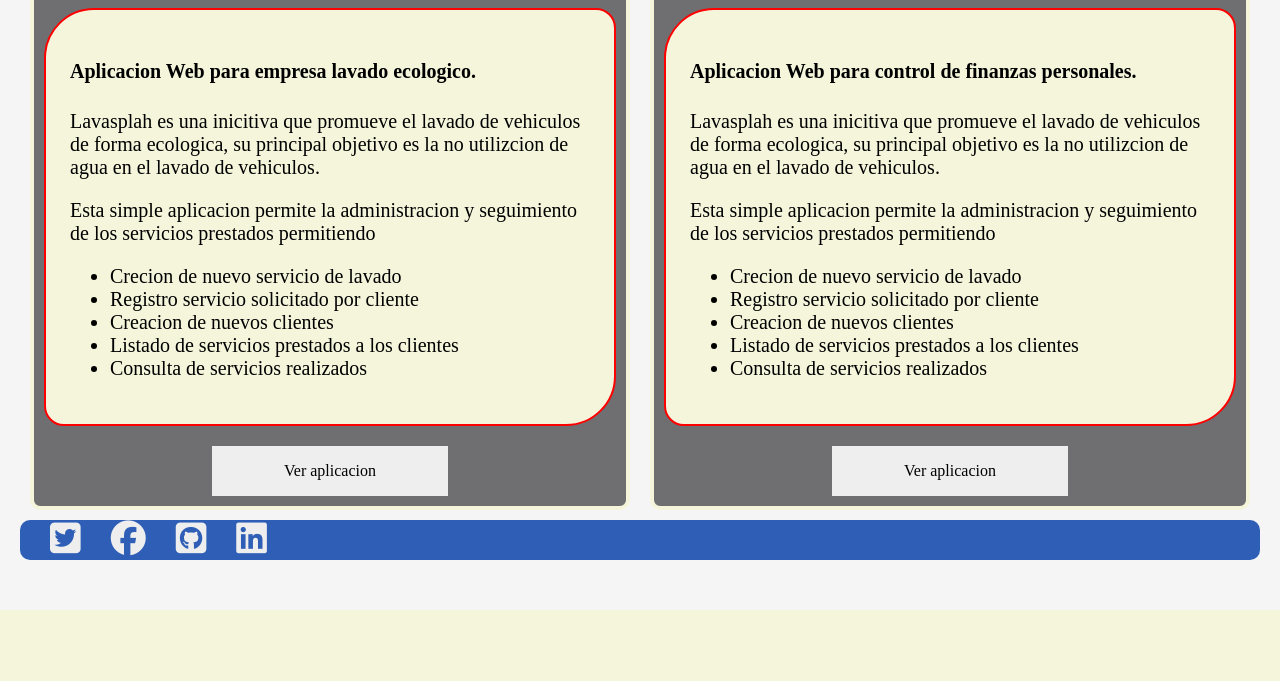
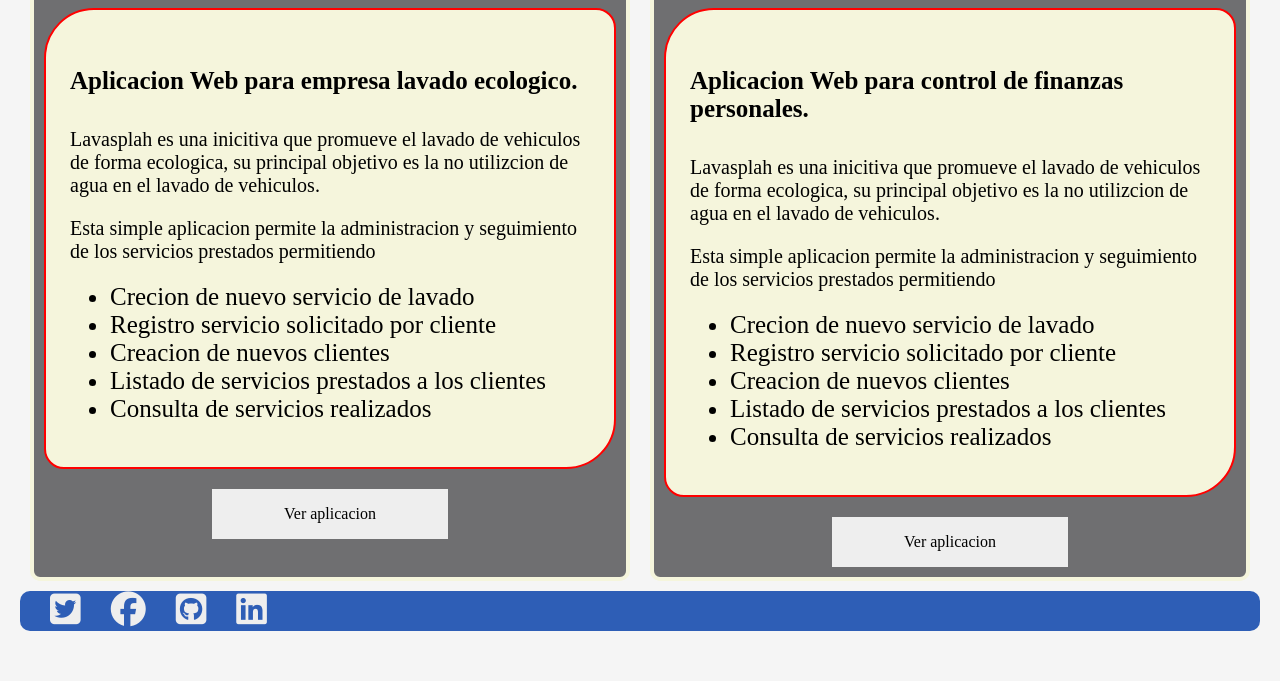
Before and after one commit to Redoxfox/mysite, a Flask app: template app/templates/index.html in a window 1280 px wide. Shown: the part 1219-1900 px from the top of the page. Before the commit the page ends 1829 px from the top, so only its background shows below. Run offline with Flask 2, Linux system fonts and the light colour scheme; the template is opened without the code that fills it, so the values that code supplies are empty; parts of the project's set-up code (start-up, migrations or seed data) failed here and were passed over; some libraries are stand-ins or nearby versions.

```diff
--- a/app/static/css/base.css
+++ b/app/static/css/base.css
@@ -297,11 +297,11 @@ color: white;
 }
 
 .items-app{
-    font-size: 20px;
+    font-size: 25px;
 }
 
 .titulo-items-app{
-    font-size: 20px;
+    font-size: 25px;
 }
 
 .footer{
```
